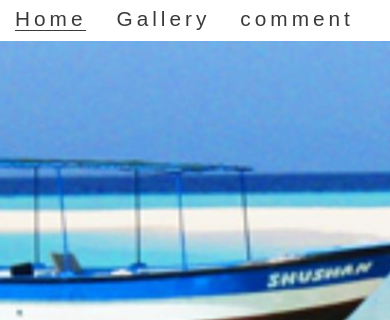
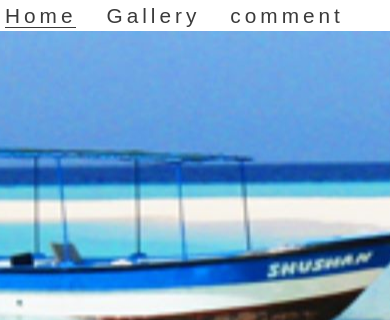
Before and after one commit to Code-Institute-Submissions/https-github.com-Yonaseyob-grand-eritrea, a plain HTML site: page index.html in a window 390 px wide. Shown: the part 89-409 px from the top of the page. Drawn offline with Linux system fonts and the light colour scheme.

Commit message:
restyle media quaire for screen max width 800px

```diff
--- a/assets/css/style.css
+++ b/assets/css/style.css
@@ -341,6 +341,15 @@ footer {
 }
 
 @media screen and (max-width: 800px) {
+
+    #menu {
+        clear: left;
+        float: left;
+        margin-left: 5px;
+        margin-bottom: 10px;
+        line-height: 10px;
+
+
     #photos {
         column-count: 1;
     }
```
